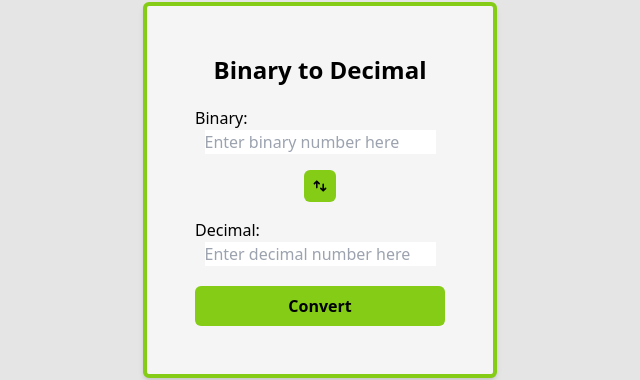
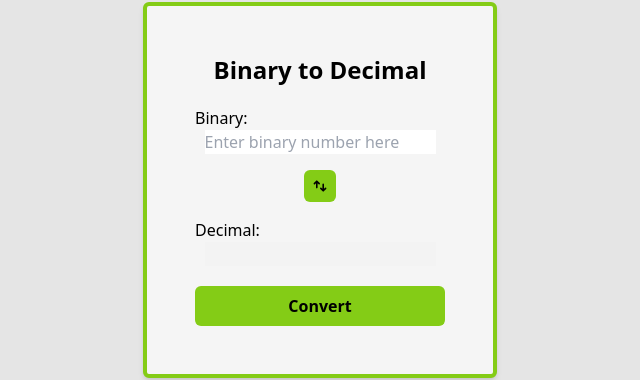
Before and after one commit to mateuscgodoy/bin-to-dec, a Next.js app: page / in a window 1280 px wide. Shown: the part 186-566 px from the top of the page, without its empty margins (320-960 px from the left). Built offline with nearby package versions, Linux system fonts and the light colour scheme.

Commit message:
Add first version of Mode Switch

```diff
--- a/app/page.tsx
+++ b/app/page.tsx
@@ -1,7 +1,4 @@
-import { HiSwitchVertical } from 'react-icons/hi';
-
-import { Binary, Decimal } from '@/types';
-import InputField from '@/components/InputField';
+import ConverterForm from "@/components/ConverterForm";
 
 export default function Home() {
   return (
@@ -18,23 +15,7 @@ export default function Home() {
         <section>
           <div className="border-4 border-lime-500 rounded-md p-12 bg-neutral-100 shadow-md text-center">
             <h2 className="text-2xl font-semibold mb-5">Binary to Decimal</h2>
-            <form action="" className="flex flex-col items-center">
-              <InputField converterType={Binary} />
-
-              <button className='bg-lime-500 font-semibold p-2 rounded-md
-              hover:bg-lime-400 my-4'>
-                <HiSwitchVertical />
-              </button>
-
-              <InputField converterType={Decimal} />
-              <button
-                type="submit"
-                className="w-[250px] bg-lime-500 font-semibold py-2 rounded-md
-                hover:bg-lime-400 mt-5"
-              >
-                Convert
-              </button>
-            </form>
+            <ConverterForm />
           </div>
         </section>
       </article>
--- /dev/null
+++ b/components/ConverterForm.tsx
@@ -0,0 +1,47 @@
+"use client";
+
+import { HiSwitchVertical } from 'react-icons/hi';
+import { MouseEventHandler, useEffect, useState } from 'react';
+
+import { Binary, Decimal } from '@/types';
+import InputField from '@/components/InputField';
+import useSwitchMode from '@/hooks/useSwitchMode';
+
+export default function ConverterForm() {
+  const [binToDec, setBinToDec] = useState(true);
+
+  // This hook could be a simple hard coded initial value instead
+  useEffect(() => {
+    setBinToDec(prev => !prev);
+  }, []);
+
+  useSwitchMode(binToDec);
+
+  const handleSwitchMode: MouseEventHandler<HTMLButtonElement> = (e) => {
+    e.preventDefault();
+
+    setBinToDec(prev => !prev);
+  }
+
+  return (
+    <form action="" className="flex flex-col items-center">
+      <InputField converterType={Binary} />
+
+      <button className='bg-lime-500 font-semibold p-2 rounded-md
+      hover:bg-lime-400 my-4'
+        onClick={handleSwitchMode}
+      >
+        <HiSwitchVertical />
+      </button>
+
+      <InputField converterType={Decimal} />
+      <button
+        type="submit"
+        className="w-[250px] bg-lime-500 font-semibold py-2 rounded-md
+        hover:bg-lime-400 mt-5"
+      >
+        Convert
+      </button>
+    </form>
+  )
+}
--- a/components/InputField.tsx
+++ b/components/InputField.tsx
@@ -15,7 +15,13 @@ export default function InputField(
   return(
     <>
       <label htmlFor={inputId} className='self-start'>{labelText} </label>
-      <input type="text" name={inputId} id={inputId} placeholder={placeholderText} />
+      <input
+        type="text"
+        name={inputId}
+        id={inputId}
+        placeholder={placeholderText}
+        disabled={disabled}
+        />
     </>
   )
 }
--- /dev/null
+++ b/hooks/useSwitchMode.ts
@@ -0,0 +1,17 @@
+import {useEffect} from 'react';
+
+import { Binary, Decimal } from '@/types';
+
+export default function useSwitchMode(currentMode: boolean) {
+  useEffect(() => {
+    let ignore = false;
+
+    if(!ignore) {
+      Decimal.disabled = currentMode;
+      Binary.disabled = !currentMode;
+    }
+
+    return () => { ignore = true; }
+
+  }, [currentMode]);
+}
```
